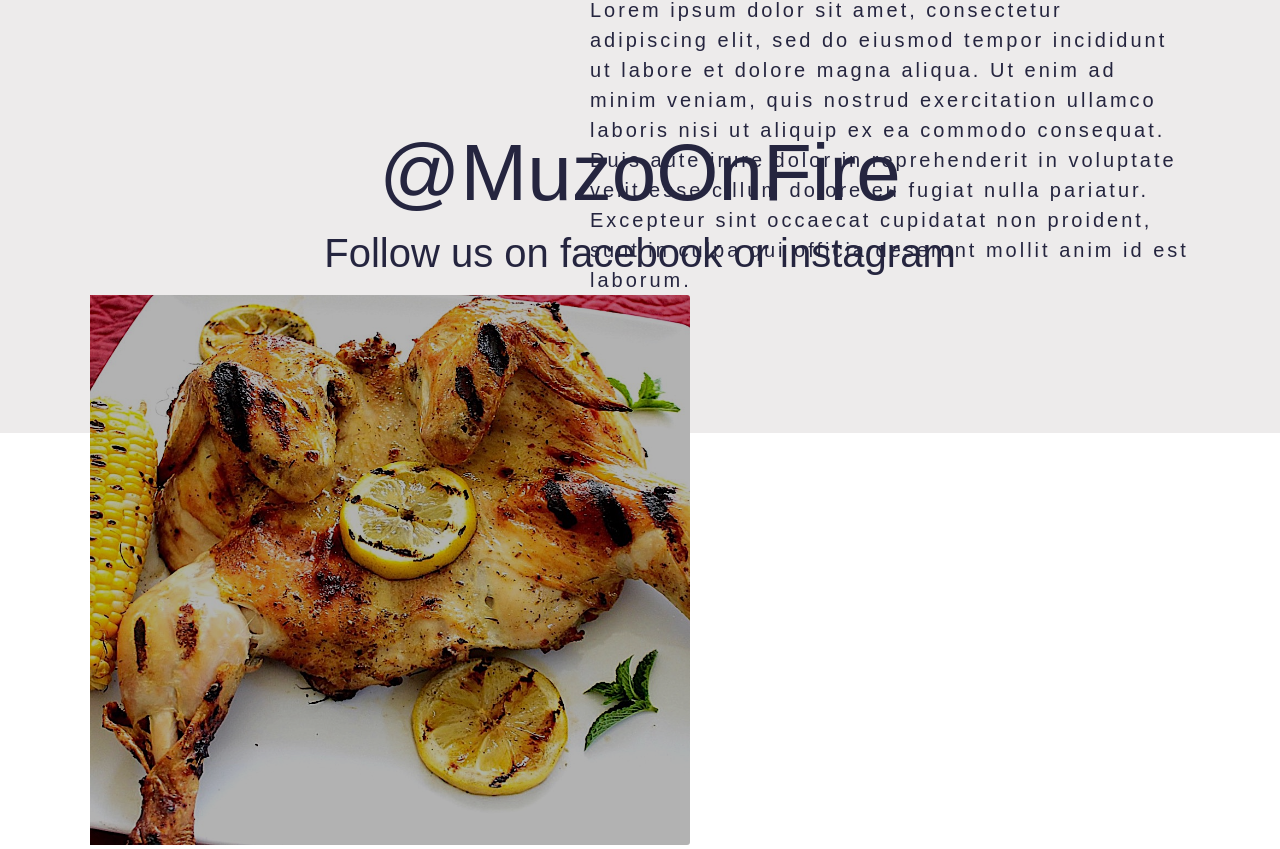
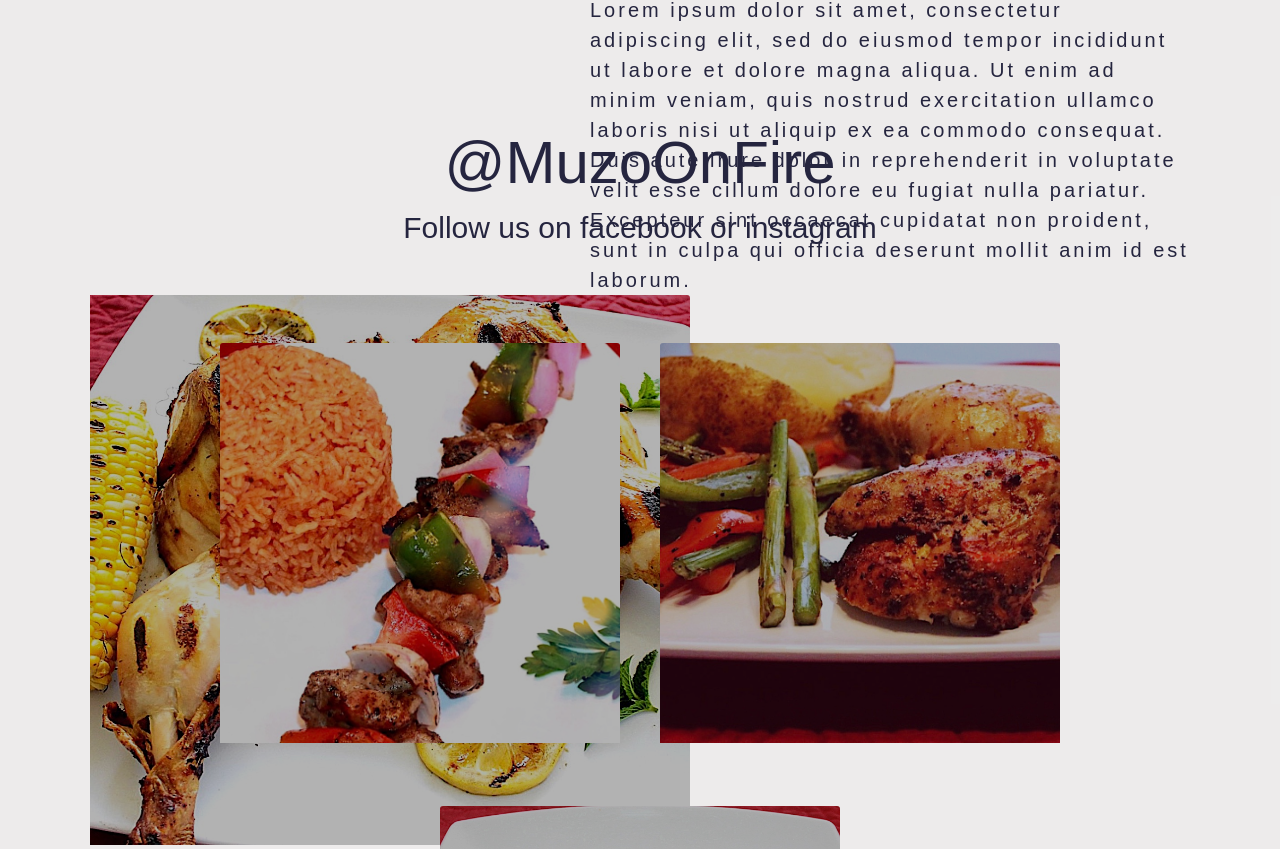
Before and after one commit to NyaradzoUBere/MOF-Food-Truck, a React (Create React App) app: page / in a window 1280 px wide. Shown: the part 1837-2686 px from the top of the page. Built offline with nearby package versions, Linux system fonts and the light colour scheme.

Commit message:
add and style social media images

```diff
--- a/src/App.css
+++ b/src/App.css
@@ -191,22 +191,34 @@
 
 .social-media {
   /* display: flex; */
-  height: 300px;
+  height: 700px;
   width: 100vw;
   /* float: none; */
   background-color: rgba(212, 209, 209, 0.425);
+  text-align: center;
+  padding-bottom: 20px;
 }
 
 .instagram-handle {
   display: block;
-  font-size: 80px;
+  font-size: 60px;
   text-align: center;
   color: rgb(37, 37, 63);
 }
 
 .follow-us {
-  font-size: 40px;
+  font-size: 30px;
   text-align: center;
-  padding: 20px 0;
+  padding: 20px 0 80px;
   color: rgb(37, 37, 63);
 }
+
+.social-media-image {
+  width: 400px;
+  height: 400px;
+  margin: 20px 20px;
+  object-fit: cover;
+  filter: brightness(70%);
+  border-radius: 3px;
+  padding-bottom: 20px;
+}
--- a/src/components/pages/home.js
+++ b/src/components/pages/home.js
@@ -2,6 +2,9 @@
 import NavBar from '../navBar'
 import MeatPies from '../../MeatPies.JPG'
 import ChickenCorn from '../../ChickenWithCorn.JPG'
+import ChickenPotato from '../../ChickenWithPotato.jpg'
+import Kabob from '../../RiceWithKabob.jpg'
+import Shrimp from '../../ShrimpBlackRice.JPG'
 
 class Home extends React.Component {
 
@@ -35,12 +38,15 @@
                             Excepteur sint occaecat cupidatat non proident, sunt in culpa qui officia deserunt mollit anim id est laborum.
                         </p>
                     </div>
-                    <img className = "chicken-with-corn" src = {ChickenCorn} alt= "meat pies"/>
+                    <img className = "chicken-with-corn" src = {ChickenCorn} alt= "chicken with corn"/>
                 </div>
             </div>
             <div className = "social-media">
                 <h2 className = "instagram-handle">@MuzoOnFire</h2>
                 <h4 className = "follow-us">Follow us on facebook or instagram</h4>
+                <img className = "social-media-image" src = {Kabob} alt= "Kabob"/>
+                <img className = "social-media-image" src = {ChickenPotato} alt= "chicken with potato"/>
+                <img className = "social-media-image" src = {Shrimp} alt= "shrimp with black rice"/>
             </div>
             </>
         )
```
